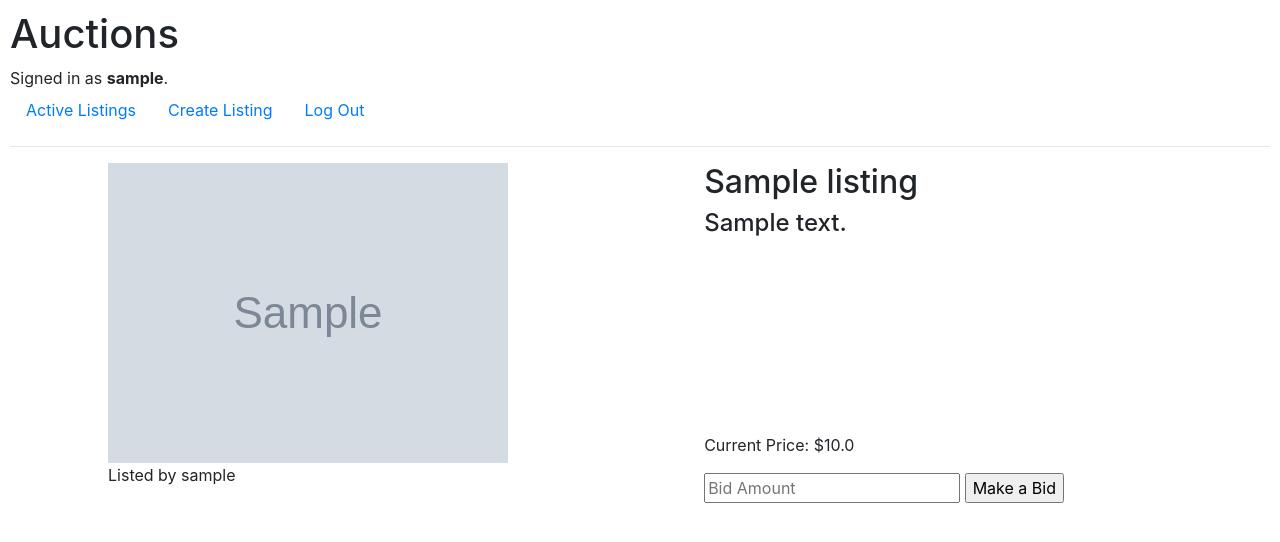
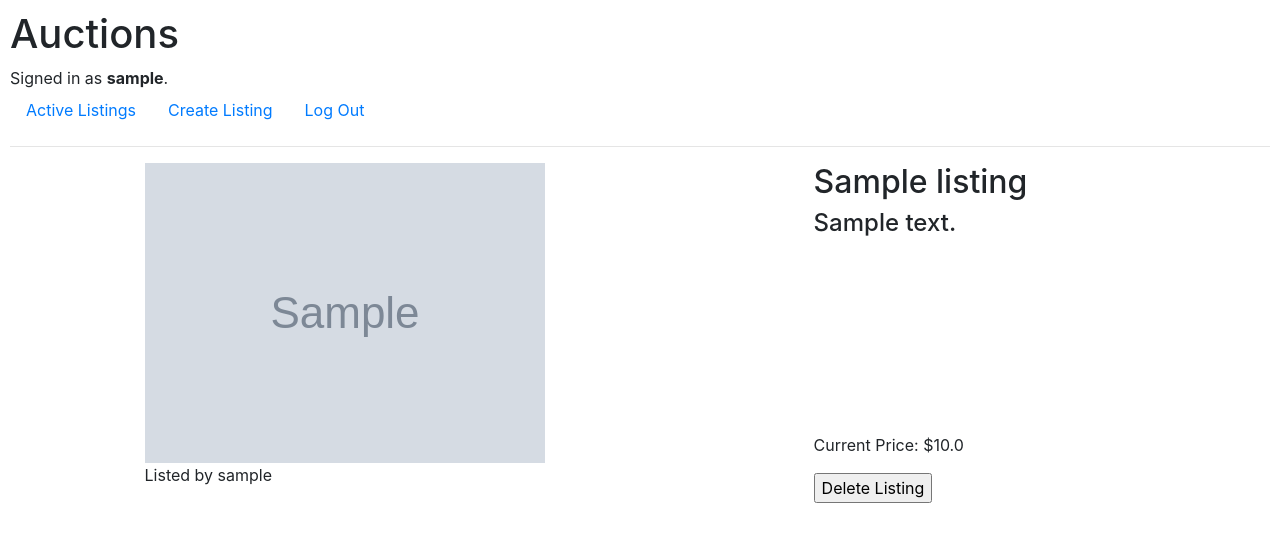
Before and after one commit to saad1551/CS50-Project2, a Django app: page /listing/1 in a window 1280 px wide. Shown: the top 542 px of the page. Run offline with Django 3.2, Linux system fonts and the light colour scheme; a user stored in the database is signed in; tables that the repository leaves empty hold one stand-in row (values such as "Sample post"); grey boxes marked "Sample" are stand-in pictures; some libraries are stand-ins or nearby versions.

Commit message:
added the button to delete a listing

```diff
--- a/auctions/templates/auctions/listing.html
+++ b/auctions/templates/auctions/listing.html
@@ -18,7 +18,12 @@
                 </div>
                 <div class="listing__containerRightBidding">
                     <p>Current Price: ${{ price }}</p>
-                    {% if user.is_authenticated %}
+                    {% if delete_listing %}
+                        <form action="{% url 'listing' listing.id %}" method="post">
+                            {% csrf_token %}
+                            <input type="submit" name="delete" value="Delete Listing">
+                        </form>
+                    {% elif user.is_authenticated %}
                     <div class="listing__bid">
                         <form action="{% url 'listing' listing.id %}" method="post">
                             {% csrf_token %}
--- a/auctions/views.py
+++ b/auctions/views.py
@@ -102,11 +102,15 @@ def listing(request, id):
                     listing.current_price = created_bid.bid_amount
                     listing.save()
 
+        elif request.POST["delete"]:
+            listing.delete()
+
 
         return HttpResponseRedirect(reverse("listing", kwargs={'id': listing.id}))
 
     return render(request, "auctions/listing.html", {
         "listing": listing,
         "price": max(listing_bids, key=lambda x: x.bid_amount).bid_amount if bool(listing_bids) else listing.starting_bid,
-        "min_bid": max(listing_bids, key=lambda x: x.bid_amount).bid_amount+1 if bool(listing_bids) else listing.starting_bid
+        "min_bid": max(listing_bids, key=lambda x: x.bid_amount).bid_amount+1 if bool(listing_bids) else listing.starting_bid,
+        "delete_listing": bool(request.user == listing.user)
     })
```
Also changed, not shown: auctions/templates/auctions/index.html (+2 -5 lines).
